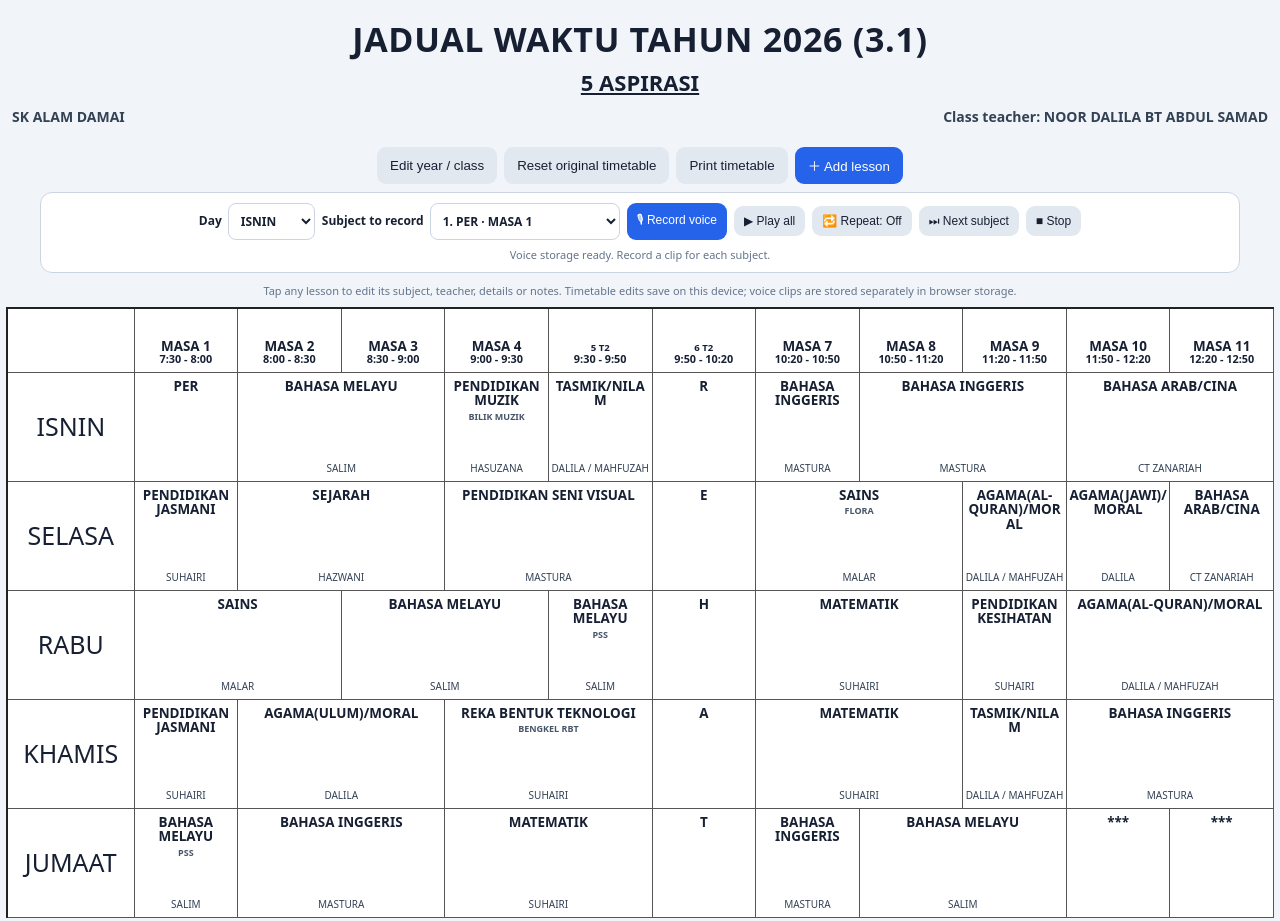
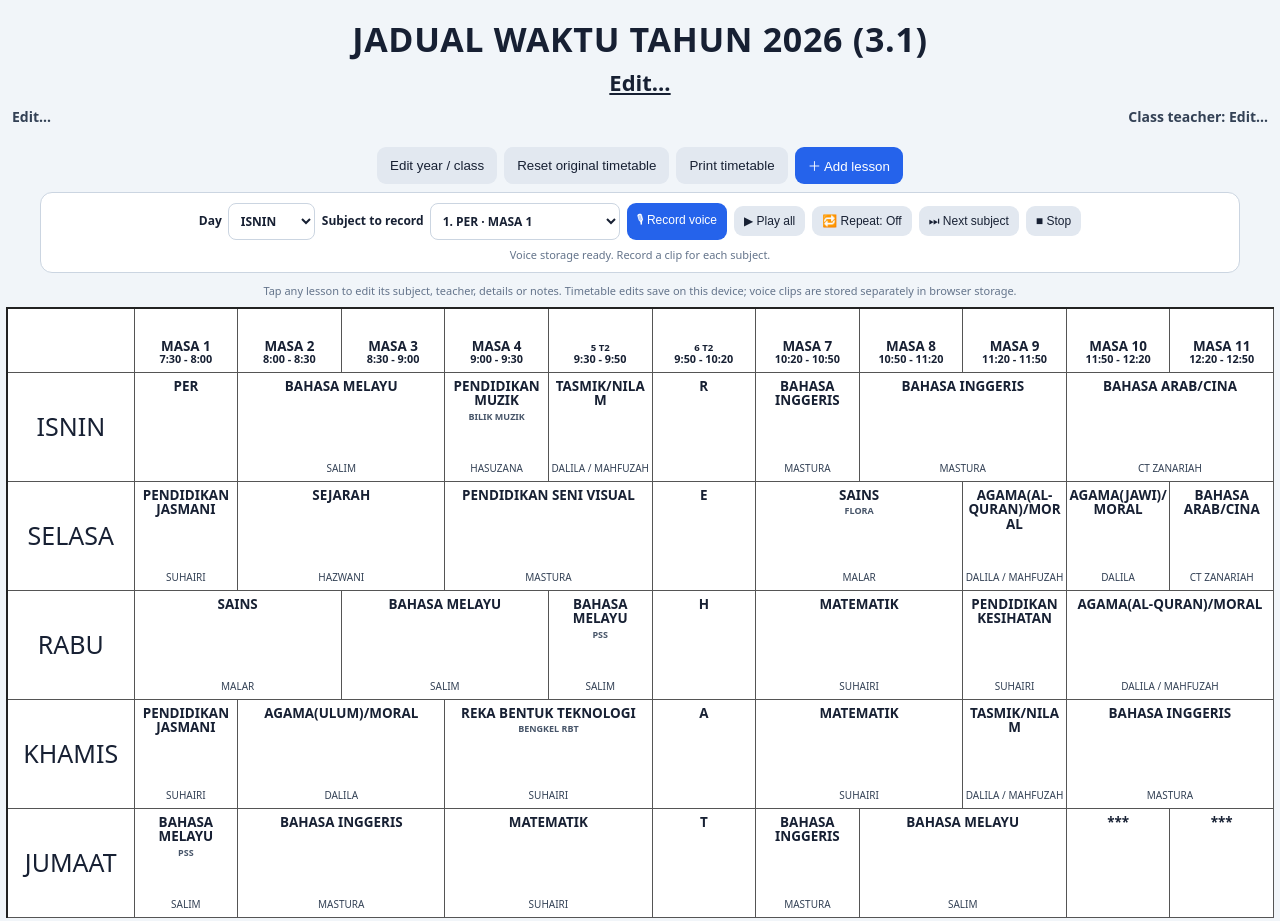
Before and after one commit to huhudmuttakin-hash/school-interactive-timetable, a plain HTML site: page index.html in a window 1280 px wide. Shown: the top 921 px of the page. Drawn offline with Linux system fonts and the light colour scheme.

Commit message:
Update index.html
Actually took out personal information

```diff
--- a/index.html
+++ b/index.html
@@ -190,7 +190,7 @@ const original=[
 let lessons=[];
 const storageKey="aspirasi-timetable-v1";
 const headerKey="aspirasi-timetable-header-v1";
-let headerSettings={year:"2026",className:"5 ASPIRASI",school:"SK ALAM DAMAI",teacher:"NOOR DALILA BT ABDUL SAMAD"};
+let headerSettings={year:"2026",className:"Edit...",school:"Edit...",teacher:"Edit..."};
 function loadHeader(){try{const v=JSON.parse(localStorage.getItem(headerKey)||"null");if(v)headerSettings={...headerSettings,...v}}catch(e){};renderHeader()}
 function renderHeader(){document.getElementById("mainTitle").textContent=`JADUAL WAKTU TAHUN ${headerSettings.year} (3.1)`;document.getElementById("classLine").textContent=headerSettings.className;document.getElementById("schoolLine").textContent=headerSettings.school;document.getElementById("teacherLine").textContent=`Class teacher: ${headerSettings.teacher}`}
 function fresh(){return original.map((a,i)=>({id:i,day:a[0],start:a[1],span:a[2],subject:a[3],teacher:a[4],detail:a[5],notes:""}))}
```
